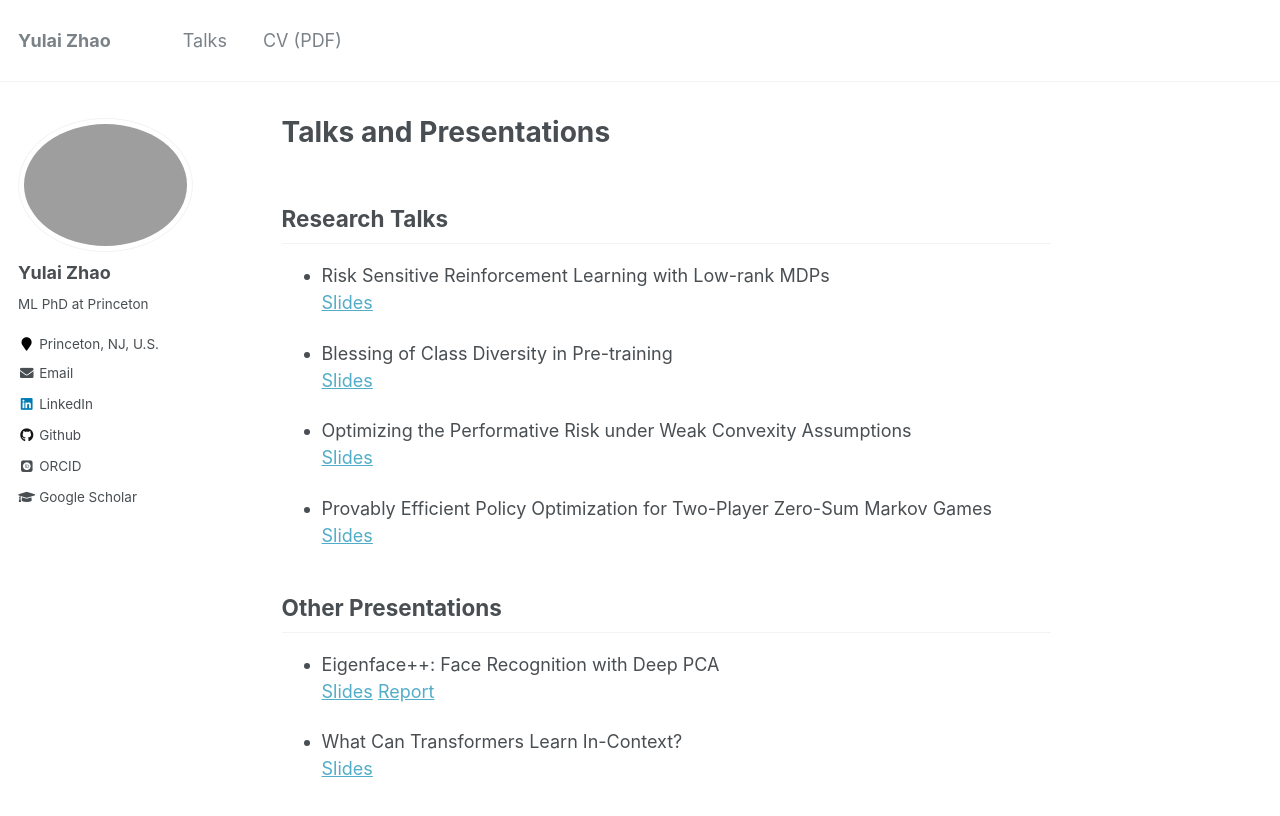
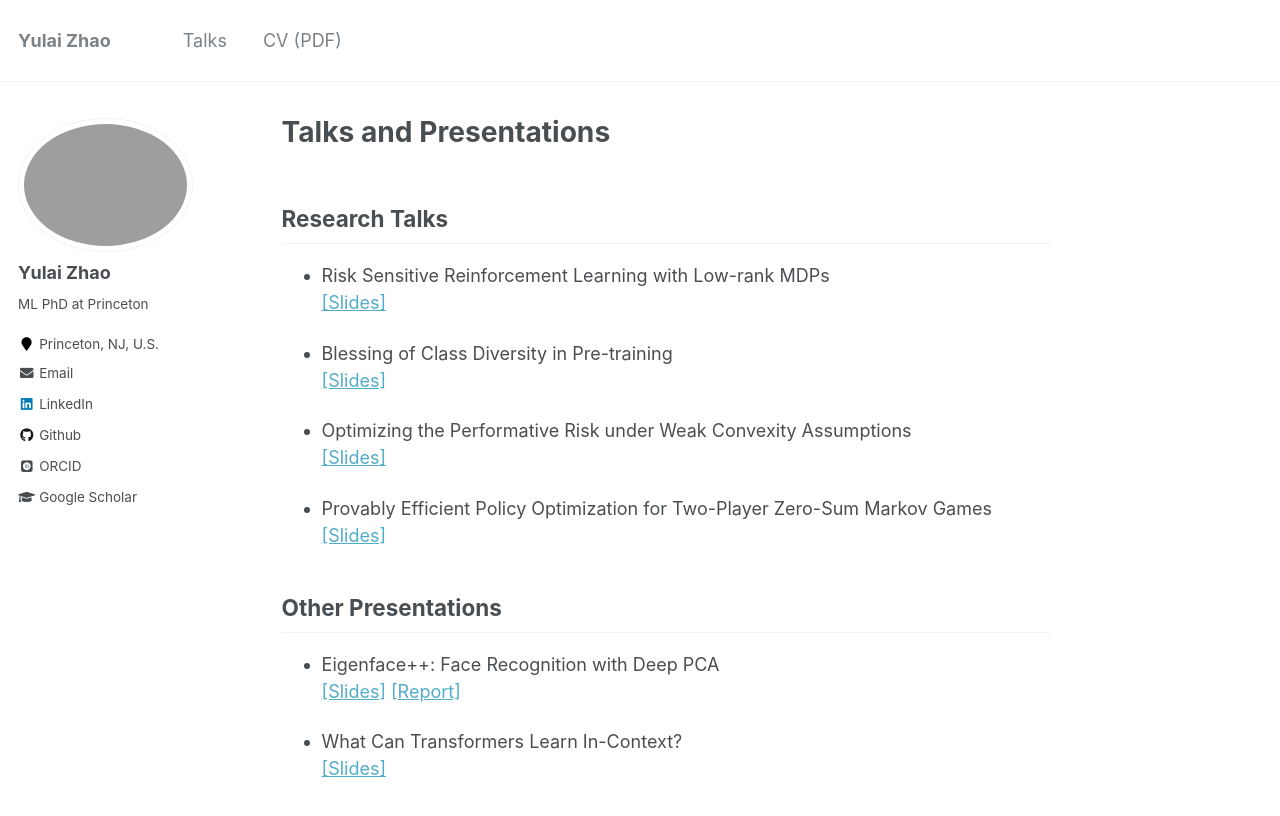
Before and after one commit to zhaoyl18/zhaoyl18.github.io, a Jekyll site: the page built from _pages/talks.md, in a window 1280 px wide and 968 px high. Shown: the top 816 px of the window. Built offline with Jekyll 4.4.1, drawn with Linux system fonts in a browser that asks for light colours; some web fonts are replaced.

```diff
--- a/_pages/talks.md
+++ b/_pages/talks.md
@@ -9,21 +9,21 @@ redirect_from:
 ## Research Talks
 
 * Risk Sensitive Reinforcement Learning with Low-rank MDPs
-[Slides](https://yulaizhao.com/files/slides_riskRL.pdf)
+[[Slides]](https://yulaizhao.com/files/slides_riskRL.pdf)
 
 * Blessing of Class Diversity in Pre-training
-[Slides](https://yulaizhao.com/files/slides_blessing.pdf)
+[[Slides]](https://yulaizhao.com/files/slides_blessing.pdf)
 
 * Optimizing the Performative Risk under Weak Convexity Assumptions
-[Slides](https://yulaizhao.com/files/slides_optml.pdf)
+[[Slides]](https://yulaizhao.com/files/slides_optml.pdf)
 
 * Provably Efficient Policy Optimization for Two-Player Zero-Sum Markov Games
-[Slides](https://yulaizhao.com/files/slides_pgt.pdf)
+[[Slides]](https://yulaizhao.com/files/slides_pgt.pdf)
 
 ## Other Presentations
 
 * Eigenface++: Face Recognition with Deep PCA
-[Slides](https://yulaizhao.com/files/slides_ECE571_final.pdf) [Report](https://yulaizhao.com/files/report_ECE571_final.pdf)
+[[Slides]](https://yulaizhao.com/files/slides_ECE571_final.pdf) [[Report]](https://yulaizhao.com/files/report_ECE571_final.pdf)
 
 * What Can Transformers Learn In-Context?
-[Slides](https://yulaizhao.com/files/slides_in_context_learning.pdf)
+[[Slides]](https://yulaizhao.com/files/slides_in_context_learning.pdf)
```
